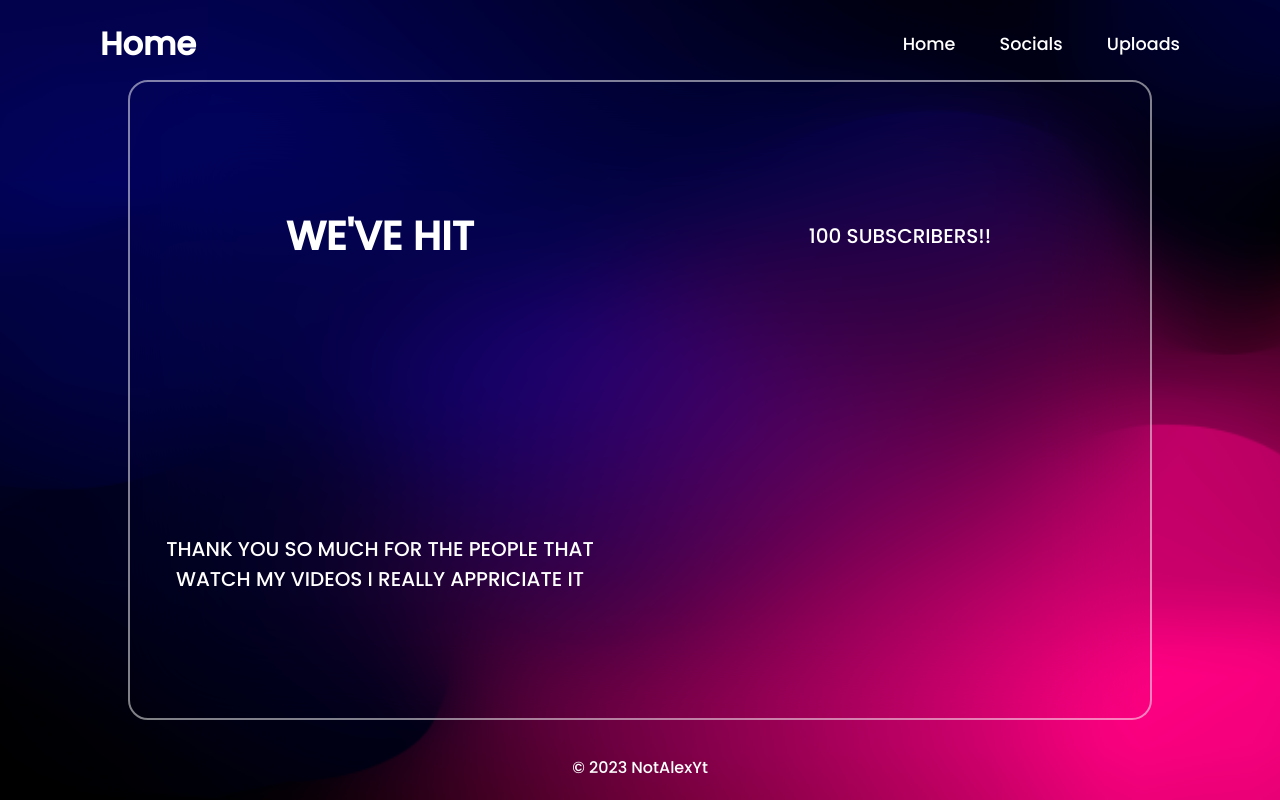
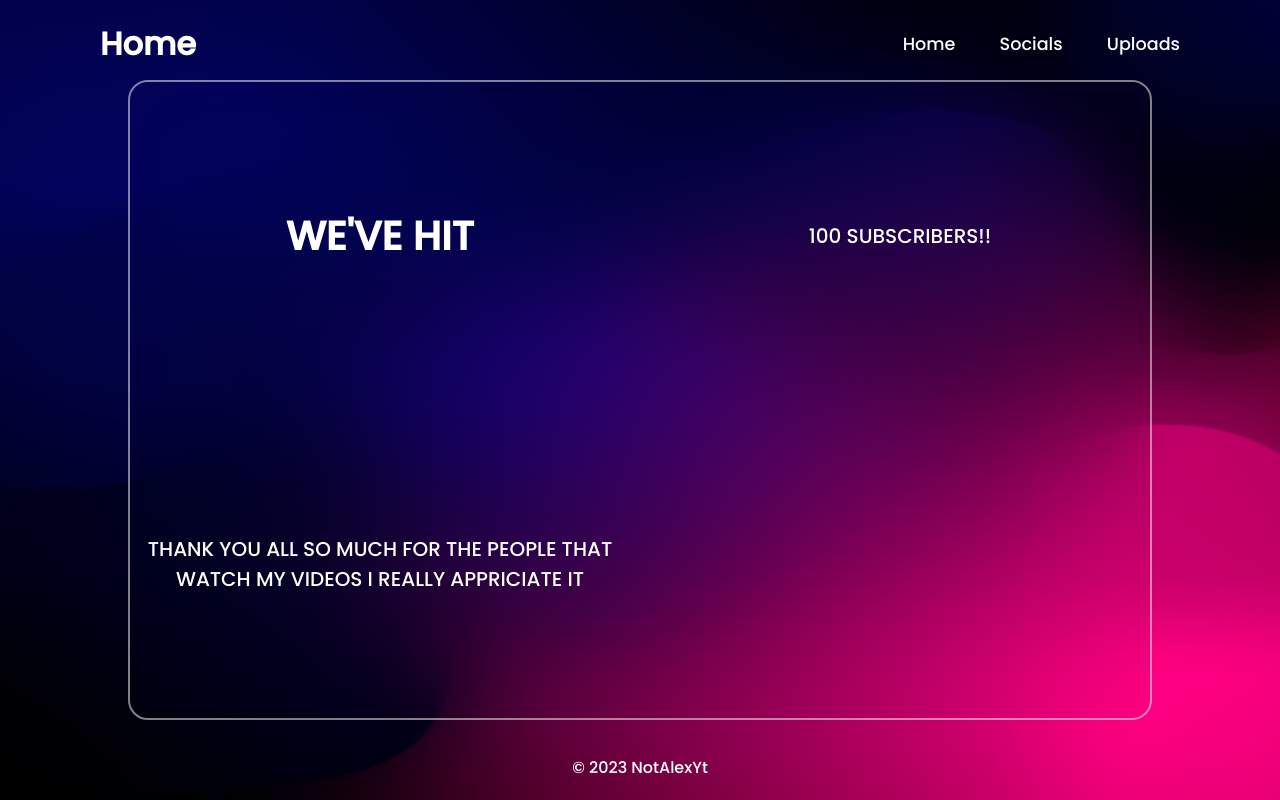
Before and after one commit to KRBLDev/NotReallyAlex, a plain HTML site: page index.html in a window 1280 px wide. Drawn offline with nearby package versions, Linux system fonts and the light colour scheme.

Commit message:
index.html

```diff
--- a/index.html
+++ b/index.html
@@ -25,7 +25,7 @@
         <div class="wrapper">
             <h2>WE'VE HIT</h2>
             <p>100 SUBSCRIBERS!!</p>
-            <p>THANK YOU SO MUCH FOR THE PEOPLE THAT WATCH MY VIDEOS I REALLY APPRICIATE IT</p>
+            <p>THANK YOU ALL SO MUCH FOR THE PEOPLE THAT WATCH MY VIDEOS I REALLY APPRICIATE IT</p>
         </div>
 
     <footer>
```
